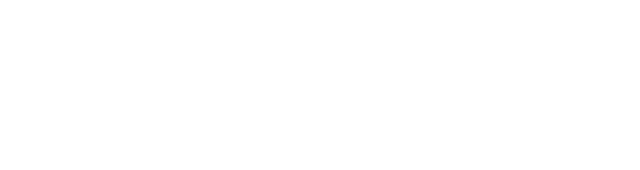
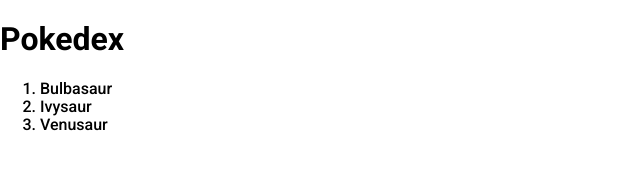
Before and after one commit to nathaliaatamanchuk/pokedex, a plain HTML site: page index.html in a window 1280 px wide. Shown: the whole page, without its empty margins (0-640 px from the left). Drawn offline with nearby package versions, Linux system fonts and the light colour scheme.

Commit message:
ordened list of three pokemons

```diff
--- a/index.html
+++ b/index.html
@@ -19,6 +19,17 @@
 </head>
 
 <body>
+
+    <section>
+        <h1>Pokedex</h1>
+
+        <ol>
+            <li>Bulbasaur</li>
+            <li>Ivysaur</li>
+            <li>Venusaur</li>
+        </ol>
+    </section>
+
     <!-- JS -->
     <script src="/assets/js/main.js"></script>
 </body>
```
